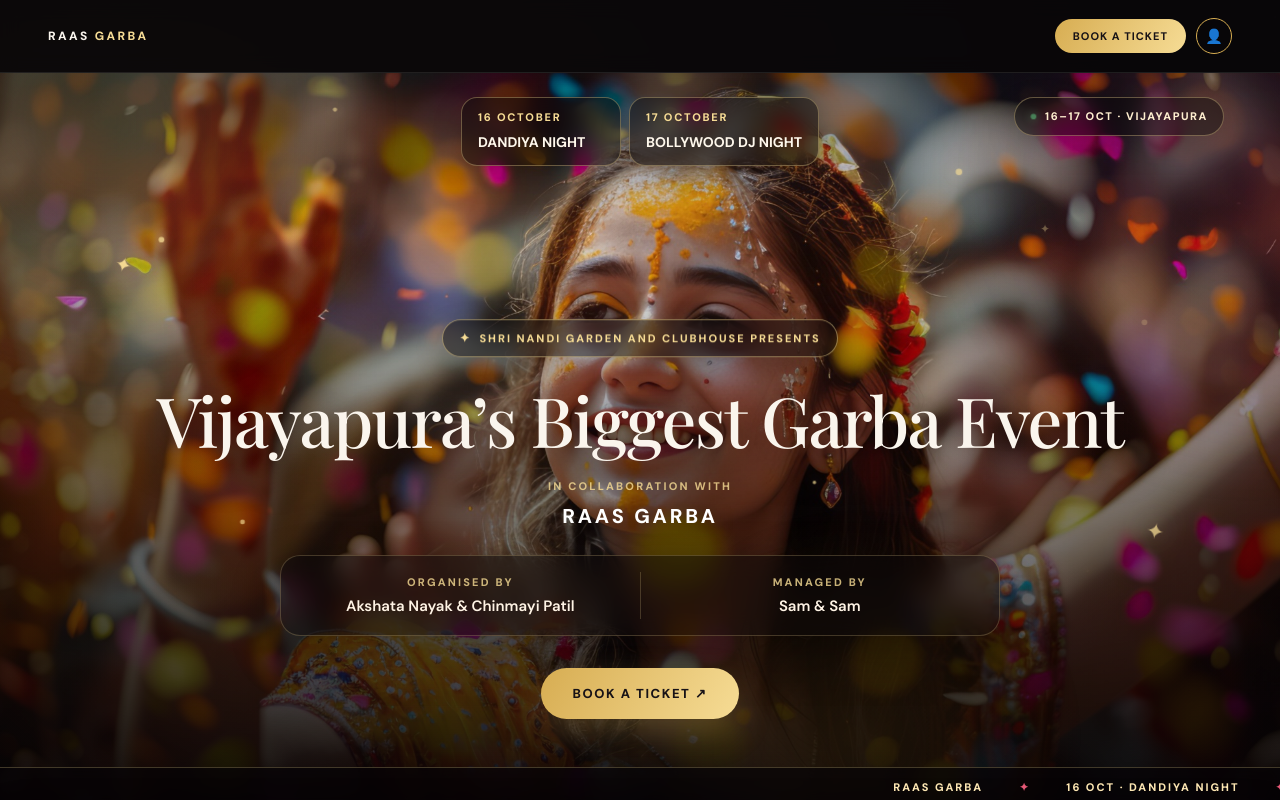
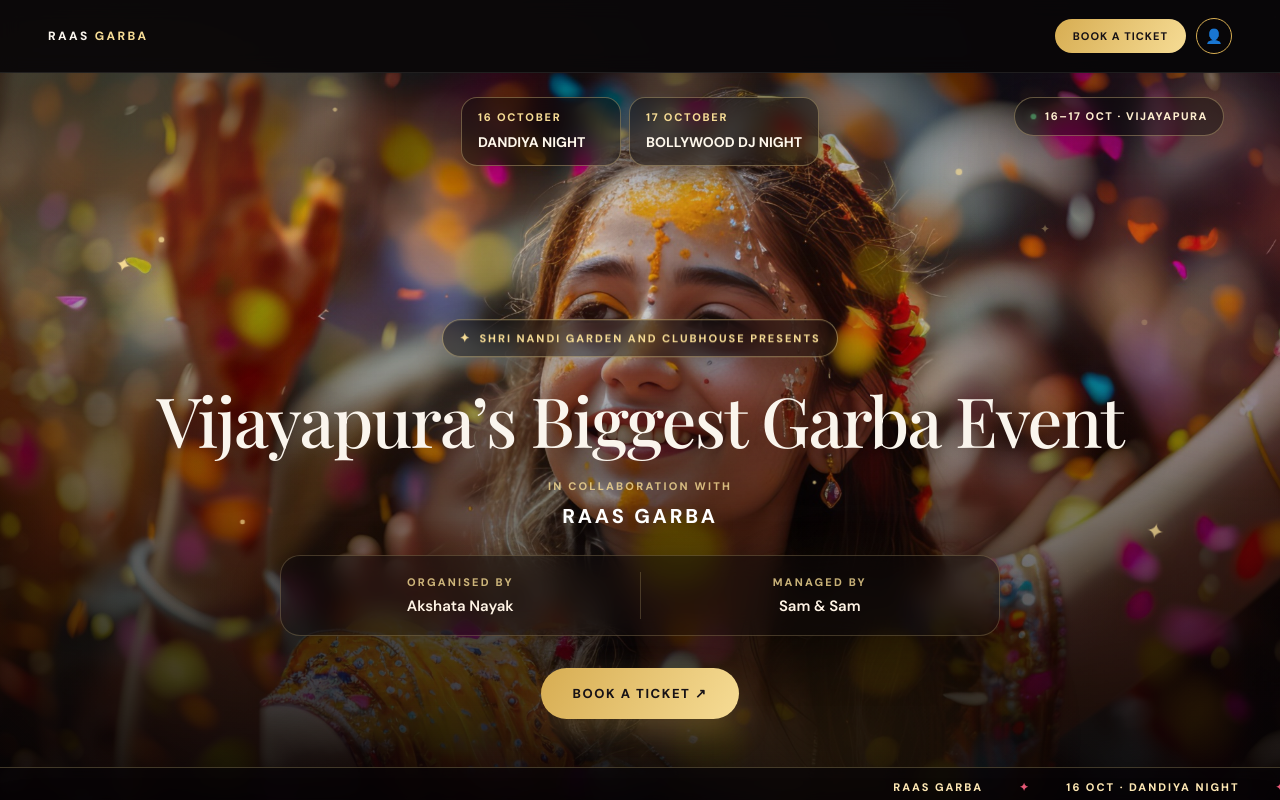
Before and after one commit to hb27030204/TicketingSystem, a React (Vite) app in the folder app/: page / in a window 1280 px wide. Shown: the top 800 px of the page. Built offline with nearby package versions, Linux system fonts and the light colour scheme; no server answers; a web font is replaced by a local one.

Commit message:
Chinmayi Patil Removal

```diff
--- a/app/src/pages/Landing.tsx
+++ b/app/src/pages/Landing.tsx
@@ -218,7 +218,7 @@
               <div className="ld-hero-credits">
                 <div>
                   <small>Organised by</small>
-                  <span>Akshata Nayak & Chinmayi Patil</span>
+                  <span>Akshata Nayak</span>
                 </div>
                 <div>
                   <small>Managed by</small>
```
